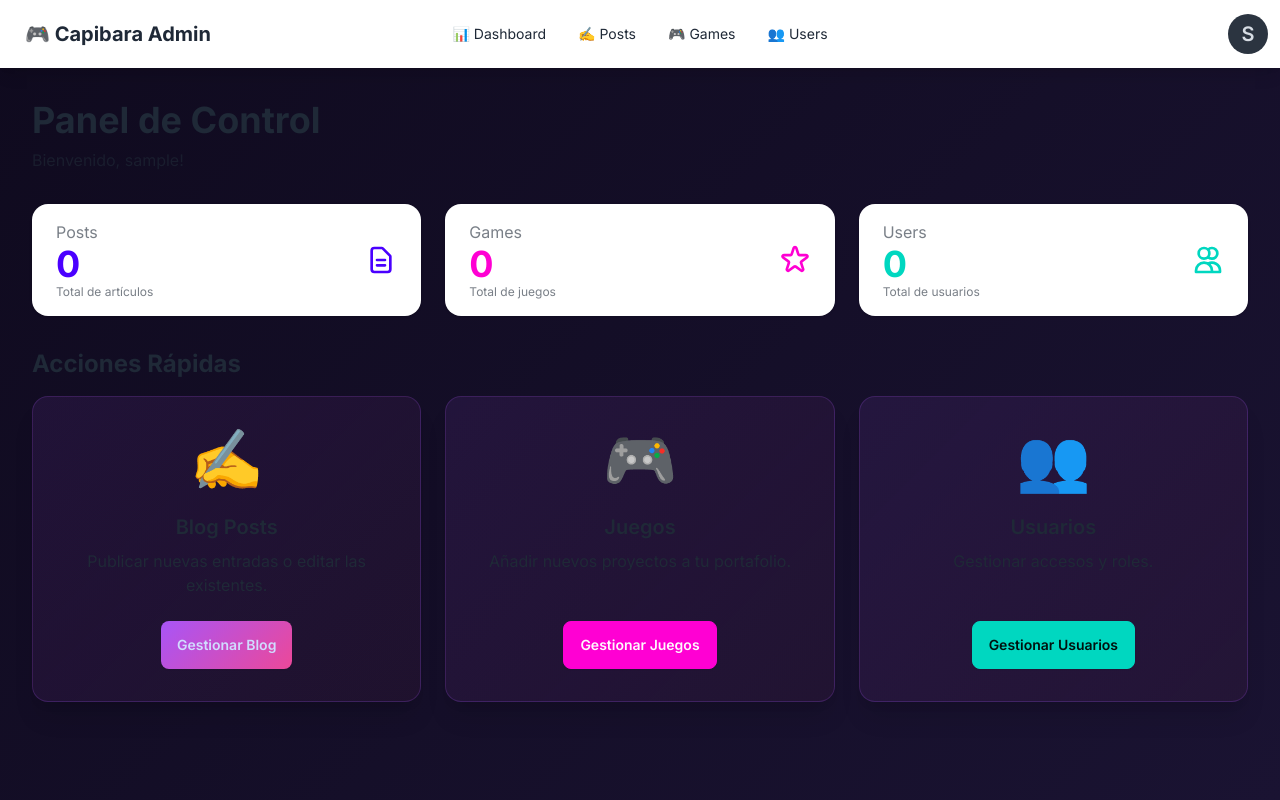
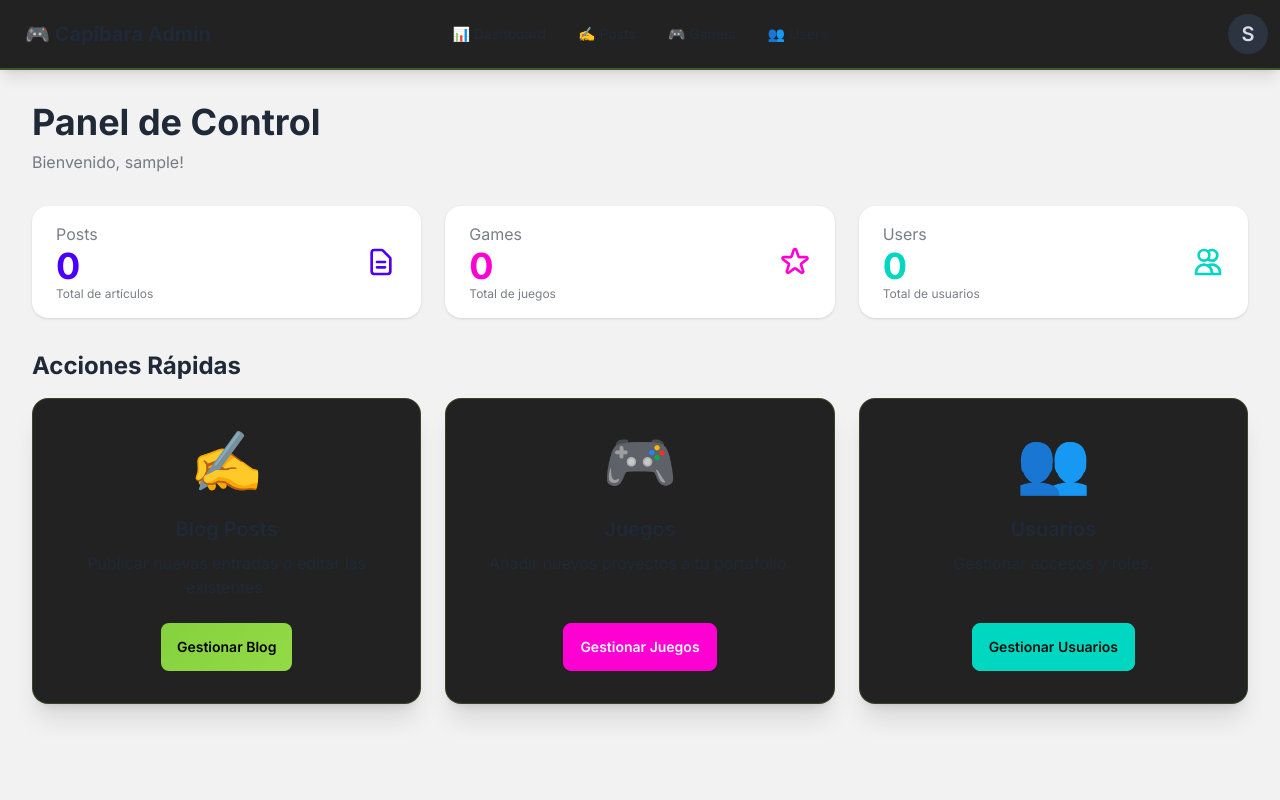
Before and after one commit to LuisEnriquePH/capibaragames.com, a PHP site: page /admin/index.php in a window 1280 px wide. Run offline with PHP 8.4, Linux system fonts and the light colour scheme; the visitor is signed in with stand-in values (Sample User, id 1); data that the repository does not hold is empty; some libraries are stand-ins or nearby versions.

Commit message:
fix(admin): correct brand colors to Capibara green theme
- Green primary (#85D13E) instead of purple
- Dark grey backgrounds (#333333, #222222)
- Yellow secondary (#FFD700)
- Green gradient buttons and scrollbar
- Navbar with green border accent
- Matches public site brand identity perfectly

```diff
--- a/admin/includes/header-admin.php
+++ b/admin/includes/header-admin.php
@@ -21,26 +21,26 @@
                 themes: [
                     {
                         "capibara-admin": {
-                            "primary": "#a855f7",        // Purple (--c-primary)
-                            "primary-content": "#ffffff",
+                            "primary": "#85D13E",        // Capibara Green Main
+                            "primary-content": "#000000",
 
-                            "secondary": "#ec4899",      // Pink (--c-secondary)
-                            "secondary-content": "#ffffff",
+                            "secondary": "#FFD700",      // Yellow Highlight
+                            "secondary-content": "#000000",
 
-                            "accent": "#10b981",         // Green accent
+                            "accent": "#4B0082",         // Purple Accent
                             "accent-content": "#ffffff",
 
-                            "neutral": "#1e1b2e",        // Dark purple-grey
-                            "neutral-content": "#e0e0e0",
+                            "neutral": "#222222",        // Card background
+                            "neutral-content": "#FEFFFE",
 
-                            "base-100": "#0f0a1e",       // Very dark bg (--c-bg-dark)
-                            "base-200": "#1a1332",       // Darker purple
-                            "base-300": "#261d45",       // Medium dark purple
-                            "base-content": "#e0e0e0",   // Light grey text
+                            "base-100": "#333333",       // Grey dark background
+                            "base-200": "#222222",       // Darker grey
+                            "base-300": "#1a1a1a",       // Even darker
+                            "base-content": "#FEFFFE",   // White text
 
                             "info": "#3b82f6",
-                            "success": "#10b981",
-                            "warning": "#f59e0b",
+                            "success": "#85D13E",
+                            "warning": "#FFD700",
                             "error": "#ef4444",
                         },
                     },
@@ -52,34 +52,45 @@
     <style>
         body {
             font-family: 'Inter', sans-serif;
-            background: linear-gradient(135deg, #0f0a1e 0%, #1a1332 100%);
+            background-color: #333333;
         }
 
-        /* Gradient backgrounds for cards */
+        /* Card backgrounds matching brand */
         .card {
-            background: linear-gradient(135deg, rgba(168, 85, 247, 0.1) 0%, rgba(236, 72, 153, 0.05) 100%);
-            border: 1px solid rgba(168, 85, 247, 0.2);
+            background-color: #222222;
+            border: 1px solid rgba(133, 209, 62, 0.2);
         }
 
-        /* Custom scrollbar */
+        /* Custom scrollbar with green accent */
         ::-webkit-scrollbar {
             width: 10px;
         }
         ::-webkit-scrollbar-track {
-            background: #1a1332;
+            background: #222222;
         }
         ::-webkit-scrollbar-thumb {
-            background: linear-gradient(135deg, #a855f7 0%, #ec4899 100%);
+            background: linear-gradient(135deg, #85D13E 0%, #93DB46 100%);
             border-radius: 5px;
         }
+        ::-webkit-scrollbar-thumb:hover {
+            background: linear-gradient(135deg, #57B82B 0%, #85D13E 100%);
+        }
 
-        /* Gradient buttons */
+        /* Green gradient buttons matching brand */
         .btn-primary {
-            background: linear-gradient(135deg, #a855f7 0%, #ec4899 100%);
+            background: linear-gradient(135deg, #85D13E 0%, #93DB46 100%);
             border: none;
+            color: #000000;
+            font-weight: 600;
         }
         .btn-primary:hover {
-            background: linear-gradient(135deg, #9333ea 0%, #db2777 100%);
+            background: linear-gradient(135deg, #57B82B 0%, #85D13E 100%);
+        }
+
+        /* Navbar with subtle green accent */
+        .navbar {
+            background-color: #222222;
+            border-bottom: 2px solid rgba(133, 209, 62, 0.3);
         }
     </style>
 </head>
```
